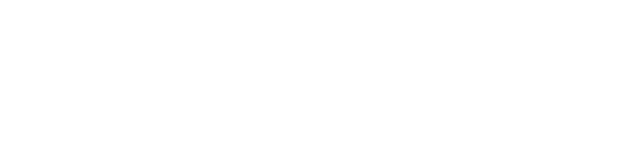
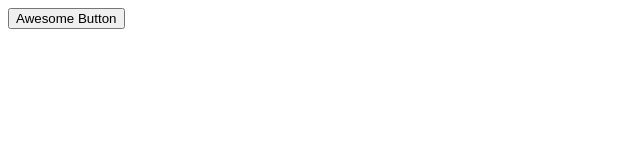
Before and after one commit to dpenguin/myFirstRepo, a plain HTML site: page index.html in a window 1280 px wide. Shown: the whole page, without its empty margins (0-640 px from the left). Drawn offline with Linux system fonts and the light colour scheme.

Commit message:
added button
best button ever

```diff
--- a/index.html
+++ b/index.html
@@ -6,5 +6,6 @@
 </head>
 
 <body>
+<button>Awesome Button</button>
 </body>
 </html>
```
